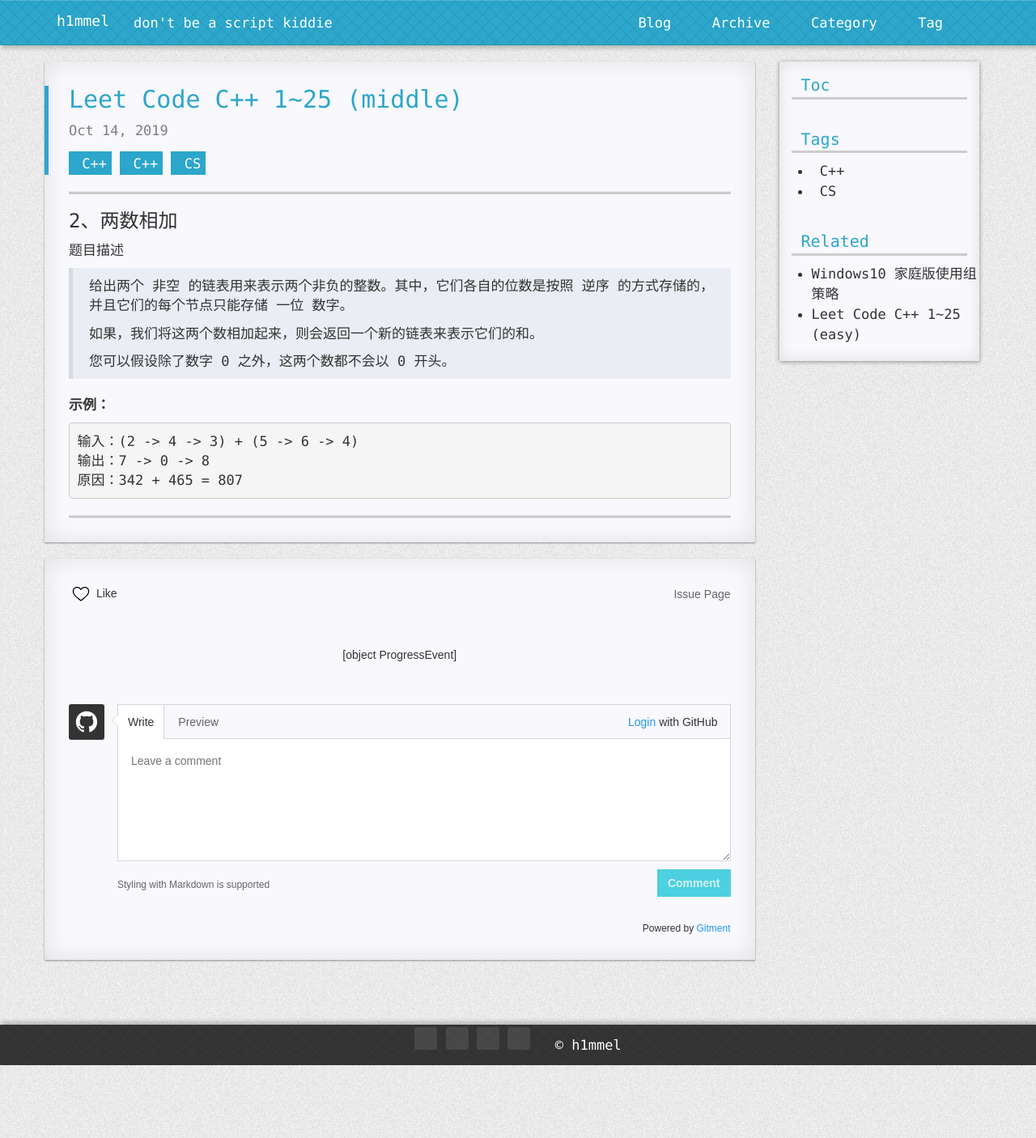
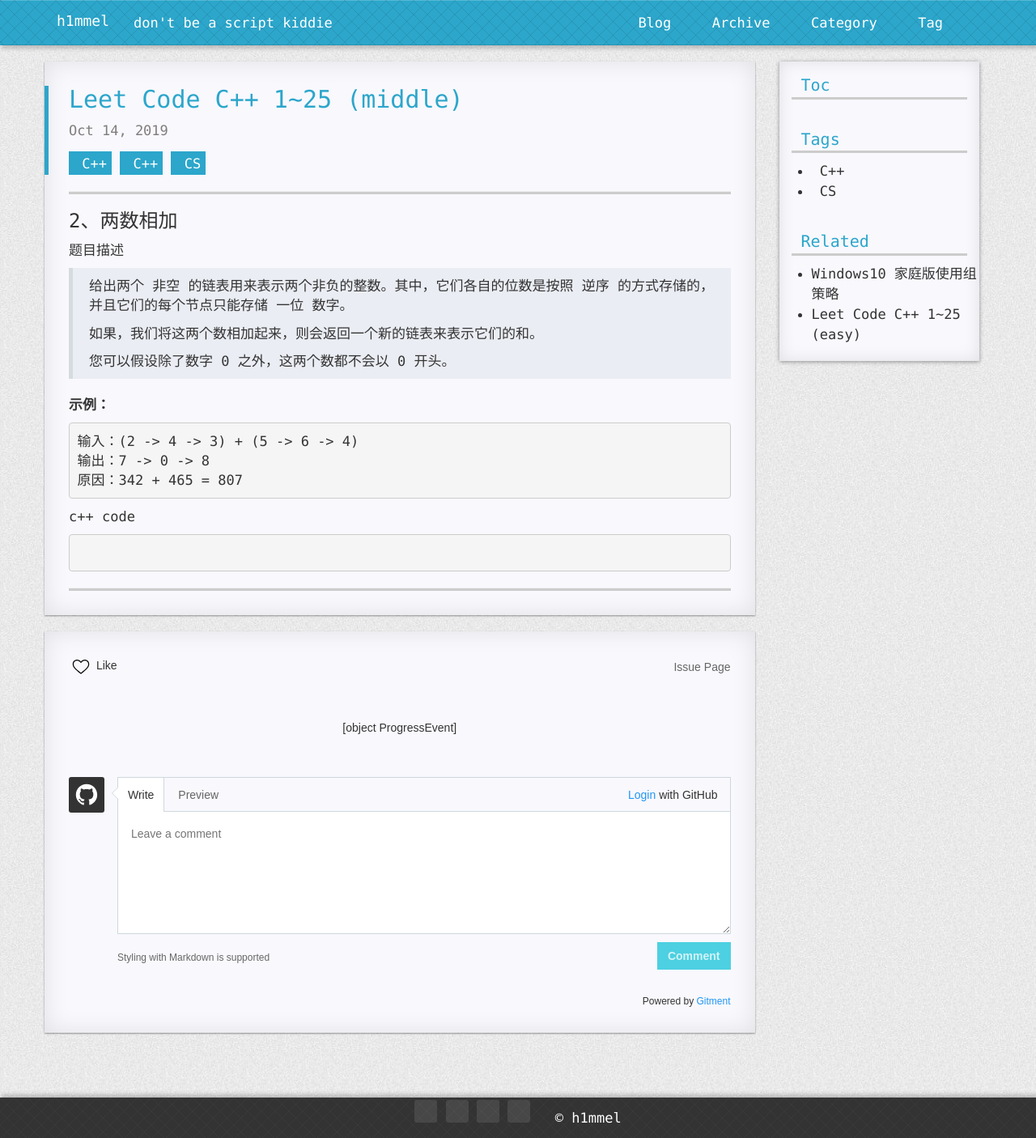
Before and after one commit to h1mmel/h1mmel.github.io, a Jekyll site: the page built from _posts/2019-10-14-Leet-Code-C++-1~25(middle).md, in a window 1280 px wide. Shown: the whole page at 81% size. Built offline with Jekyll 4.4.1, drawn with Linux system fonts in a browser that asks for light colours; nearby versions of some CDN libraries; comment, search, counter and statistics services are not loaded; a style sheet for code colours, icons or effects is not loaded; before the commit the page ends 1316 px from its top, so only the background shows below that.

Commit message:
Update 2019-10-14-Leet-Code-C++-1~25(middle).md

````diff
--- a/_posts/2019-10-14-Leet-Code-C++-1~25(middle).md
+++ b/_posts/2019-10-14-Leet-Code-C++-1~25(middle).md
@@ -23,3 +23,9 @@ categories: C++
 输出：7 -> 0 -> 8
 原因：342 + 465 = 807
 ```
+
+c++ code
+
+```c++
+
+```
````
